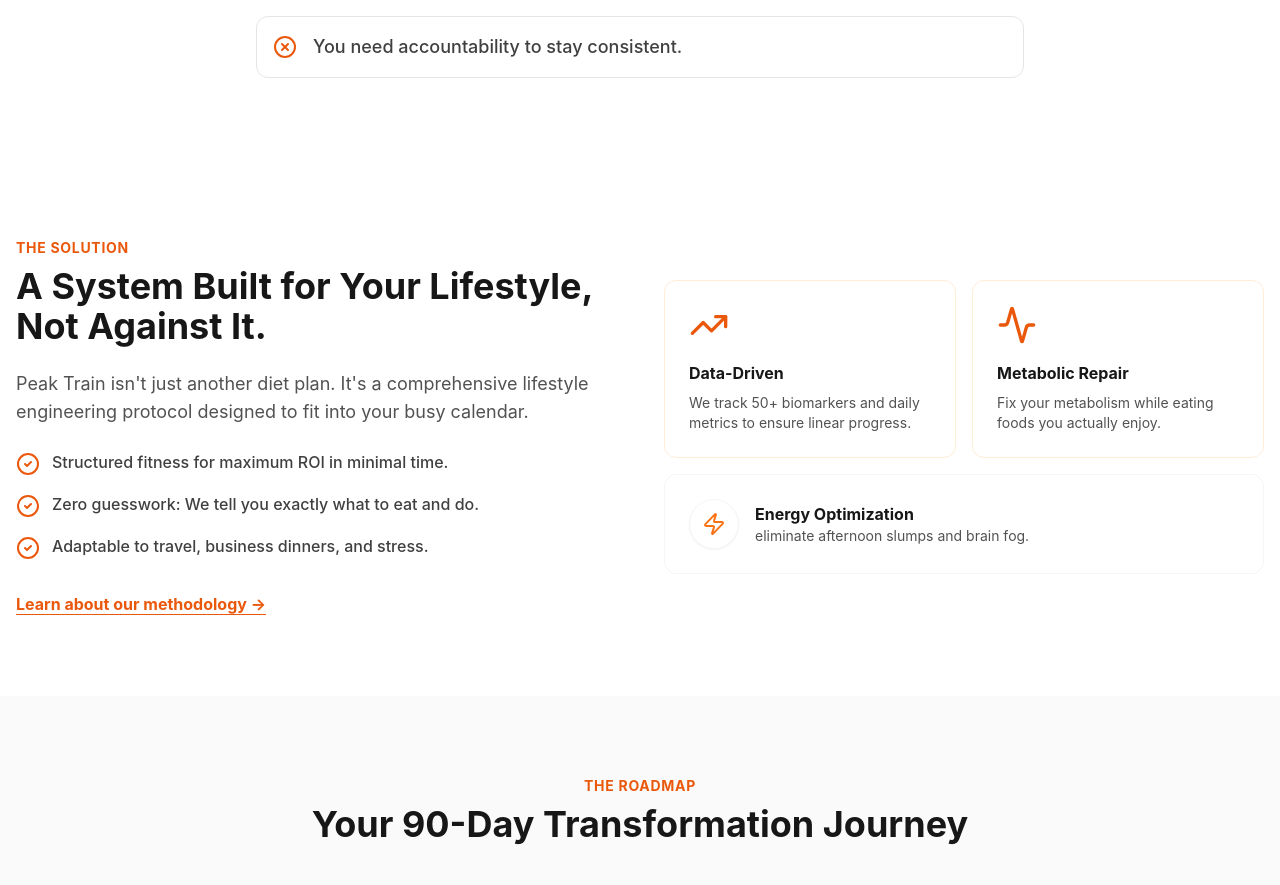
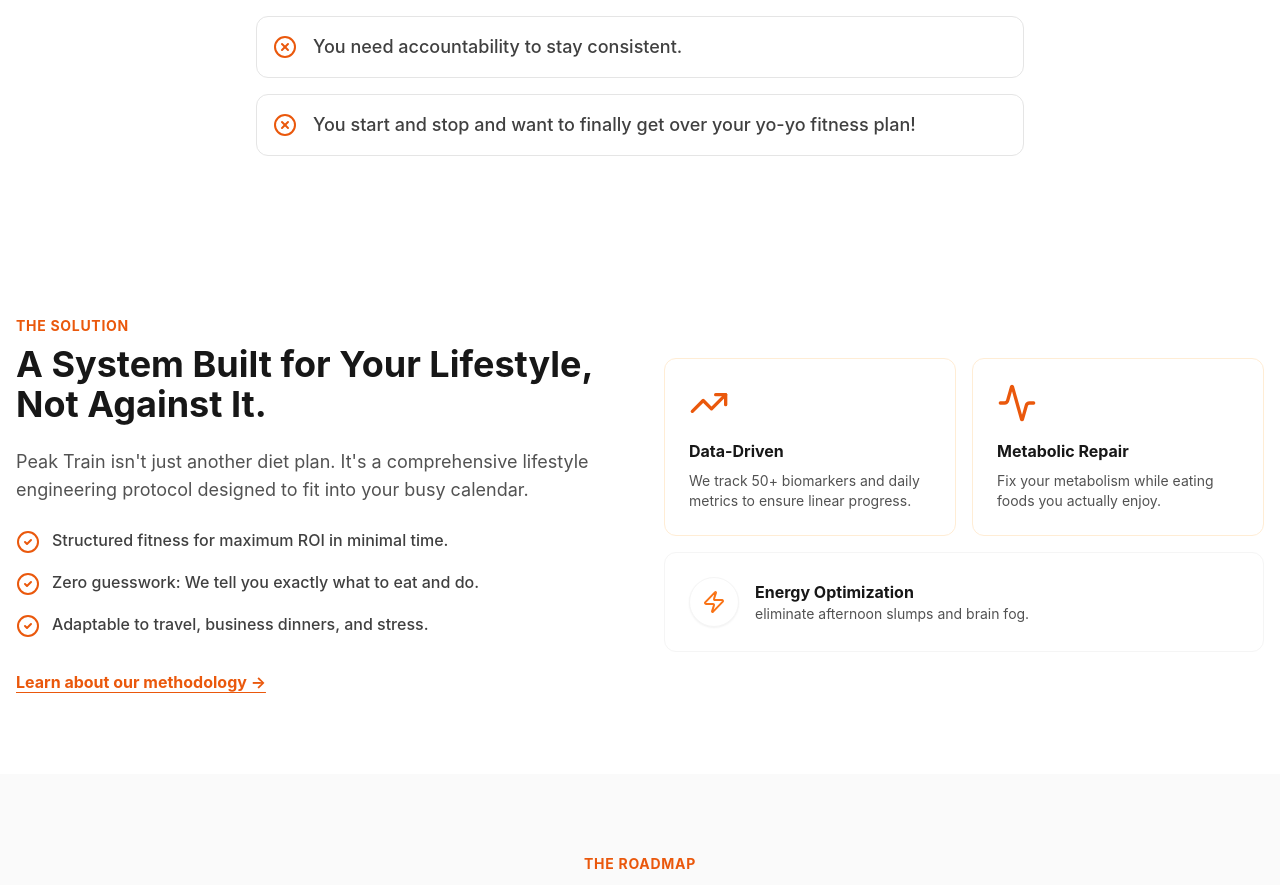
Before and after one commit to bhavyacosmo/peaktrain-21-feb, a React (Vite) app: page / in a window 1280 px wide. Shown: the part 1529-2414 px from the top of the page. Built offline with nearby package versions, Linux system fonts and the light colour scheme.

Commit message:
Add new pain point to Problem section

```diff
--- a/src/components/sections/ProblemSection.jsx
+++ b/src/components/sections/ProblemSection.jsx
@@ -7,7 +7,8 @@
         "You start diets but quit due to impracticality.",
         "You don't know what to eat during business lunches/travel.",
         "The gym feels overwhelming without a plan.",
-        "You need accountability to stay consistent."
+        "You need accountability to stay consistent.",
+        "You start and stop and want to finally get over your yo-yo fitness plan!"
     ];
 
     return (
```
